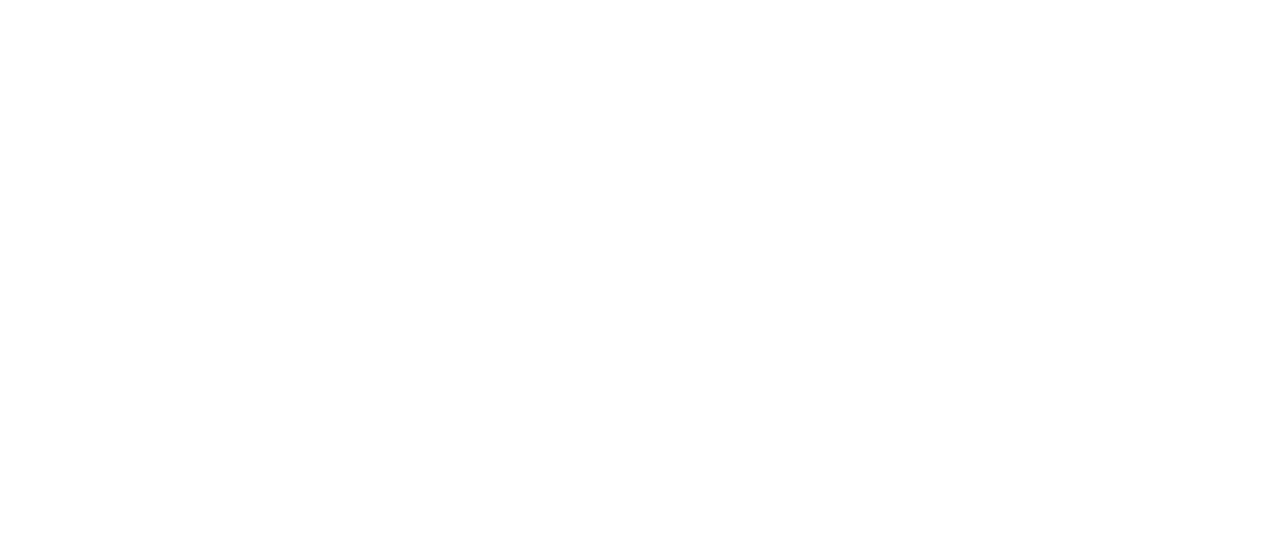
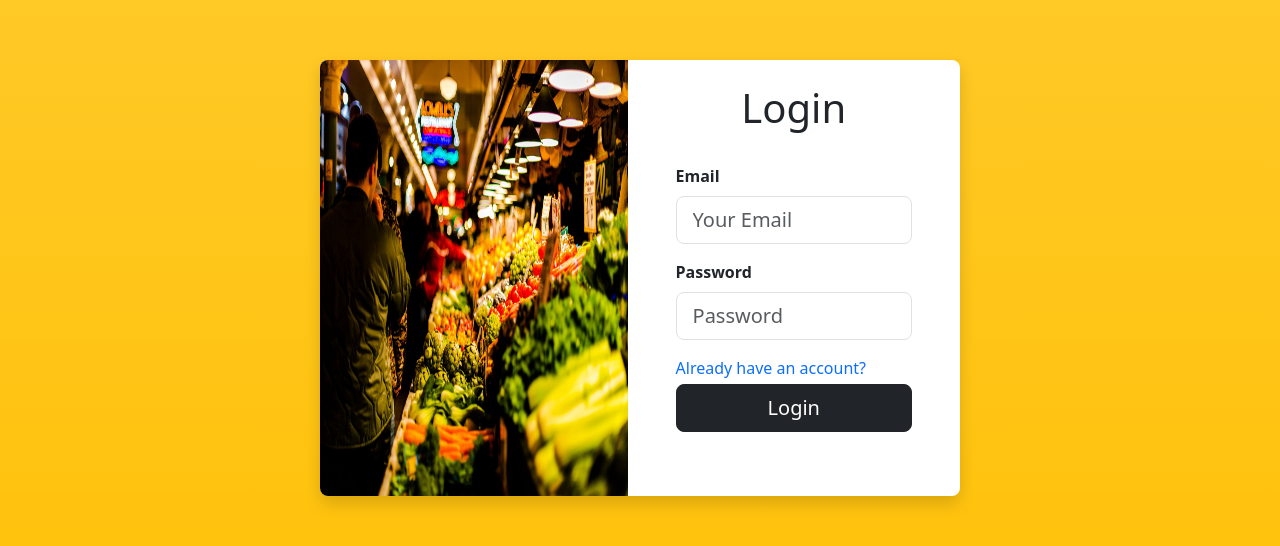
Before and after one commit to mahendra-singh-jhala/FoodMart_frontend, a React (Create React App) app: page /login in a window 1280 px wide. Before the commit this address had no page. Shown: the part 122-668 px from the top of the page. Built offline with nearby package versions, Linux system fonts and the light colour scheme; the HTML template or start-up script is replaced by a standard one.

Commit message:
first commit

```diff
--- a/src/App.js
+++ b/src/App.js
@@ -1,10 +1,12 @@
 import { BrowserRouter as Router, Routes, Route } from "react-router-dom"
 import Home from "./pages/home/Home";
+import Login from "./pages/auth/Login";
 function App() {
     return (
         <Router>
             <Routes>
-                <Route path="/" element={<Home />} />
+                <Route path="/" element={<Home />} />\
+                <Route path="/login" element={<Login />} />
             </Routes>
         </Router>
     );
--- /dev/null
+++ b/src/pages/auth/Login.js
@@ -0,0 +1,33 @@
+import React from 'react'
+import loginImg from '../../asset/banner-image-2.jpg'
+
+const Login = () => {
+    return (
+        <div className="bg-warning bg-gradient min-vh-100 d-flex justify-content-center align-items-center">
+            <div className="bg-white d-flex justify-content-between w-50 h-50 shadow rounded-3">
+                <div className="w-100 d-none d-lg-block">
+                    <img src={loginImg} alt="loginImg" className="img-fluid w-100 h-100 rounded-start-3" />
+                </div>
+                <div className="rounded-3 w-100 p-4">
+                    <h1 className="text-center"> Login </h1>
+                    <form action="" className="p-4">
+                        <div className="mb-3">
+                            <label for="email" className="form-label fw-semibold">Email</label>
+                            <input type="emai" className="form-control form-control-lg" id="email" placeholder="Your Email" />
+                        </div>
+                        <div className="mb-3">
+                            <label for="password" className="form-label fw-semibold">Password</label>
+                            <input type="password" className="form-control form-control-lg" id="password" placeholder="Password" />
+                        </div>
+                        <a className="text-primary link-underline link-underline-opacity-0 link-underline-opacity-75-hover">Already have an account?</a>
+                        <div className="mb-3 mt-1">
+                            <button type="submit" className="btn btn-dark btn-lg w-100">Login</button>
+                        </div>
+                    </form>
+                </div>
+            </div>
+        </div>
+    )
+}
+
+export default Login
--- a/src/pages/home/HeroSection.js
+++ b/src/pages/home/HeroSection.js
@@ -31,7 +31,7 @@
     ))
 
     return (
-        <section className="py-5" style={{ backgroundImage: `${bgImage}`, backgroundSize: 'cover', backgroundPosition: 'center', backgroundRepeat: 'no-repeat', zIndex: "1" }}>
+        <section className="py-5">
             <div className="container-fluid">
                 <div className="row ps-3">
                     <div className="large bg-info bg-opacity-10 block-1 col-12 col-lg-7 rounded-4 my-2">
@@ -84,12 +84,6 @@
                                 <input type="emai" className="form-control form-control-lg" id="email" placeholder="Your Email" />
                             </div>
                             <div className="mb-3">
-                                <label for="checkbox" className="form-label">
-                                    <input type="checkbox" className="form-check-input p-2" id="checkbox" />
-                                    Subscribe to our newsletter
-                                </label>
-                            </div>
-                            <div className="mb-3">
                                 <button type="submit" className="btn btn-dark btn-lg w-100">Submit</button>
                             </div>
                         </form>
@@ -139,10 +133,10 @@
                         <div className="container">
                             <div className="row">
                                 <div className="col-md-4">
-                                    <img src={phoneImg} alt="phoneImg" className="img-fluid" style={{ marginTop: "-140px", marginBottom: "-140px"}} />
+                                    <img src={phoneImg} alt="phoneImg" className="img-fluid" style={{ marginTop: "-100px", marginBottom: "-100px"}} />
                                 </div>
-                                <div className="col-md-8 text-center mt-5 pt-5">
-                                    <h2 className="fs-2 fw-bold text-dark my-5">Shop Faster With Our FoodBazaar Mobile App</h2>
+                                <div className="col-md-8 text-center pt-5">
+                                    <h2 className="fs-2 fw-bold text-dark pt-5 mt-4">Shop Faster With Our FoodBazaar Mobile App</h2>
                                     <p className="fs-6 my-5">The point of using Lorem Ipsum is that it has a more-or-less normal distribution of letters, as opposed to using 'Content here, content here', making it look like readable English. Many desktop publishing packages and web page editors now use Lorem Ipsum as their default model text, and a search for 'lorem ipsum' will uncover many web sites still in their infancy.</p>
                                     <div className="d-flex flex-wrap gap-4 justify-content-center align-items-center my-5">
                                         <img src={storeImg} alt="storeImg" className="img-fluid" />
--- a/src/user/component/navbar/Header.js
+++ b/src/user/component/navbar/Header.js
@@ -33,6 +33,9 @@
                                     <li class="list-inline-item">
                                         <a class="nav-link text-muted fs-6 fw-bold" href="#">Bakery</a>
                                     </li>
+                                    <li class="list-inline-item">
+                                        <a class="nav-link text-muted fs-6 fw-bold" href="#">Chefs</a>
+                                    </li>
                                 </ul>
                             </div>
                         </div>
```
Also changed, not shown: src/pages/auth/Register.js (added).
